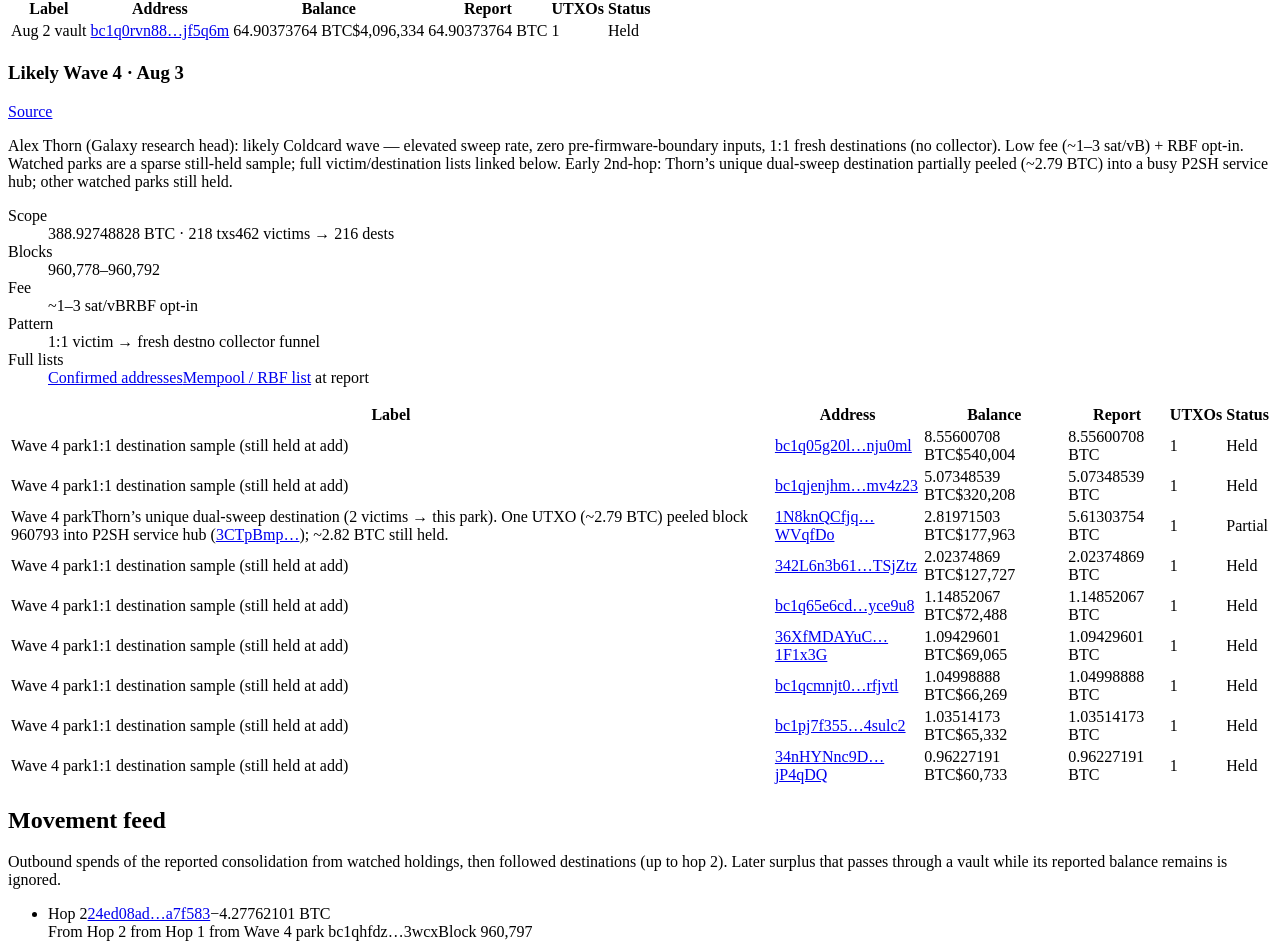
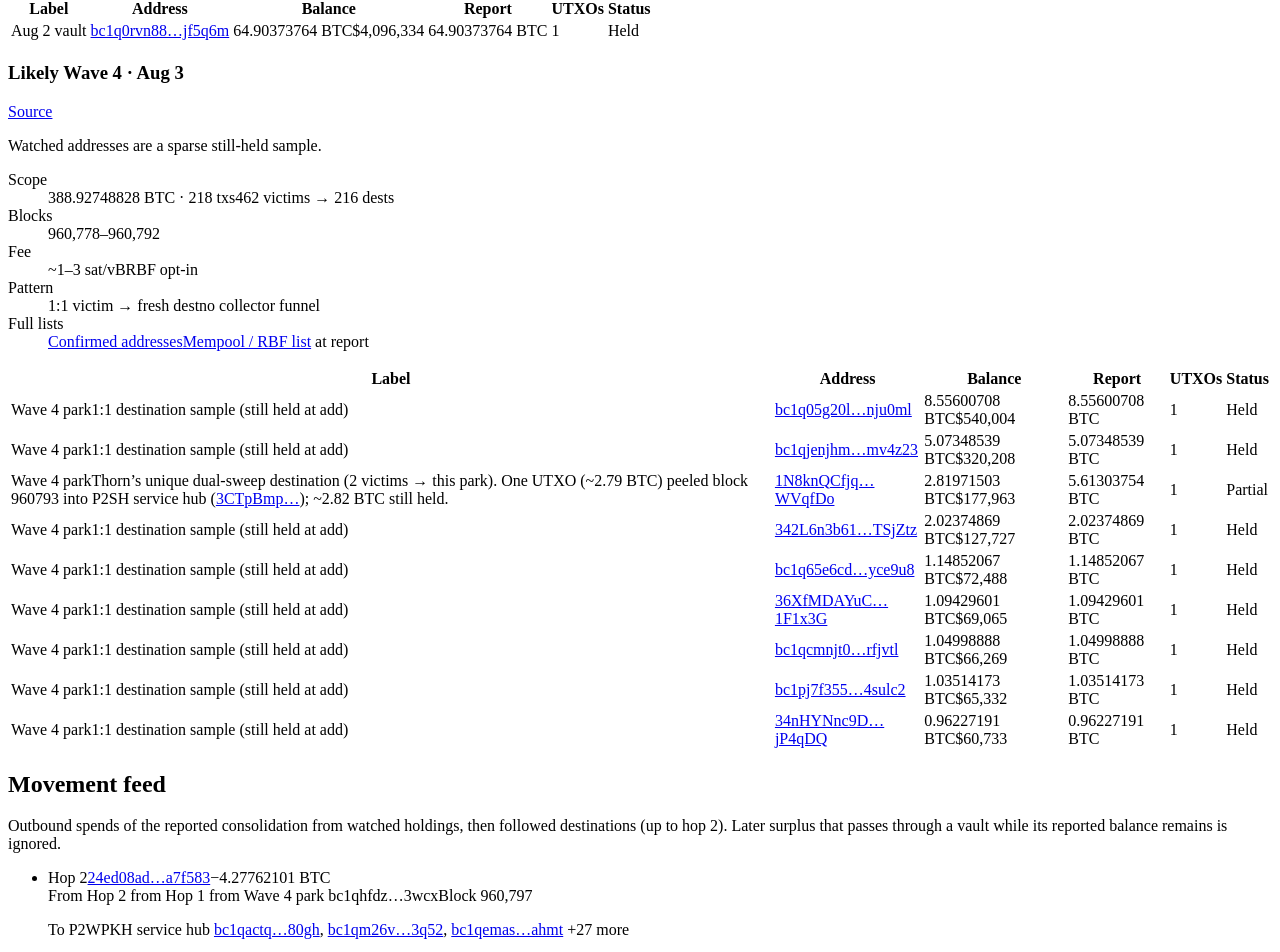
Before and after one commit to SamSamskies/coldcard-hack-tracker, a React (Vite) app: page / in a window 1280 px wide. Shown: the part 5334-6286 px from the top of the page. Built offline with nearby package versions, Linux system fonts and the light colour scheme; no server answers; the HTML template or start-up script is replaced by a standard one.

Commit message:
refactor: simplify incident note and add new address label
- Updated the incident note to provide a more concise description of the watched addresses.
- Added a new label for a high-volume P2WPKH service hub related to Wave 4 transactions.

```diff
--- a/src/data/incident.ts
+++ b/src/data/incident.ts
@@ -223,7 +223,7 @@ export const CLUSTERS: readonly Cluster[] = [
      */
     stolenBtc: 388.92748828,
     date: '2026-08-03',
-    note: 'Alex Thorn (Galaxy research head): likely Coldcard wave — elevated sweep rate, zero pre-firmware-boundary inputs, 1:1 fresh destinations (no collector). Low fee (~1–3 sat/vB) + RBF opt-in. Watched parks are a sparse still-held sample; full victim/destination lists linked below. Early 2nd-hop: Thorn’s unique dual-sweep destination partially peeled (~2.79 BTC) into a busy P2SH service hub; other watched parks still held.',
+    note: 'Watched addresses are a sparse still-held sample.',
     sourceUrl: 'https://x.com/intangiblecoins/status/2084079706320646300',
   },
 ] as const;
@@ -518,6 +518,8 @@ export const KNOWN_ADDRESS_LABELS: Readonly<Record<string, string>> = {
   '3KMmeqPeQcngyTehdfSwsGqvxfU7J7qtc8': 'P2SH service hub',
   /** Wave 4 dual-sweep park peel (block 960793); busy custodial/swap-style hub. */
   '3CTpBmp8uWTcHJBjmyVe8VPPyCHTzj2hBH': 'P2SH service hub',
+  /** Wave 4 hop (block 960797): multi-park consolidate → this high-volume P2WPKH hub. */
+  bc1qactqjuk4kghfgaqqt454hzzzs5lsaysunf80gh: 'P2WPKH service hub',
 };
 
 /** Hop 0 = watched holdings; hop 1+ = destinations of those spends. */
```
